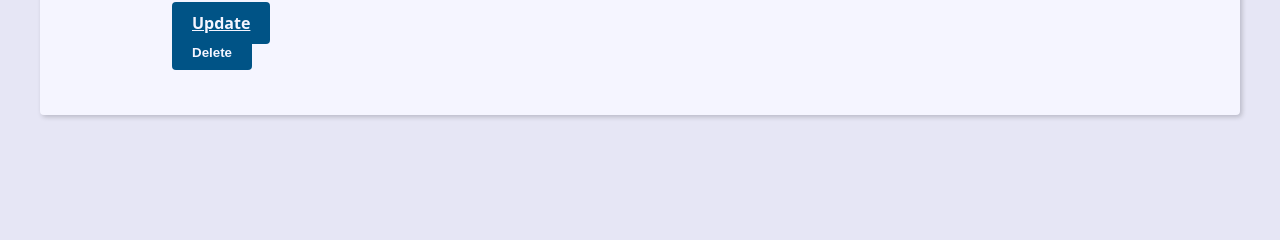
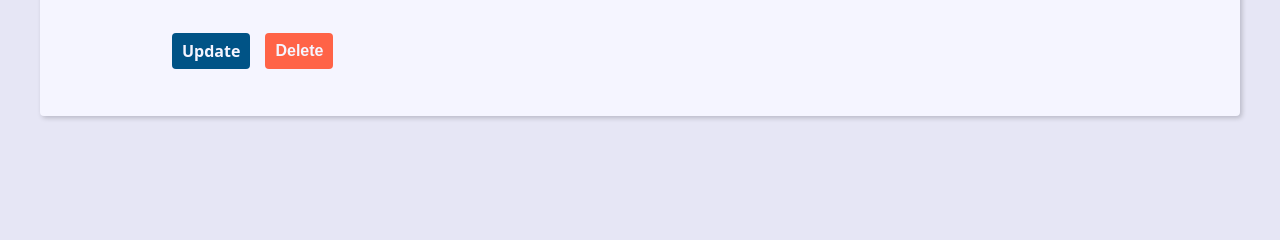
Before and after one commit to jonathanGontijo/agenda_dj, a Django app: template contact/templates/contact/contact.html in a window 1280 px wide. Shown: the part 507-747 px from the top of the page. Run offline with Django 4.2, Linux system fonts and the light colour scheme; the template is opened without the code that fills it, so the values that code supplies are empty; parts of the project's set-up code (start-up, migrations or seed data) failed here and were passed over.

Commit message:
delete button

```diff
--- a/base_static/global/css/style.css
+++ b/base_static/global/css/style.css
@@ -312,3 +312,23 @@
     filter: brightness(80%);
     box-shadow: 0 0 5px var(--link-dark-color);
   }
+
+  .contact-links {
+    margin-block: calc(var(--small-font-size) * 2);
+    display: flex;
+    align-items: center;
+    gap: 0 var(--spacing);
+  }
+
+  .btn-link {
+    font-size: var(--small-font-size);
+    text-decoration: none;
+    font-weight: bold;
+    padding: 1rem;
+    display: block;
+    line-height: var(--small-font-size);
+  }
+
+  .btn-delete {
+    background: tomato;
+  }
--- a/contact/templates/contact/contact.html
+++ b/contact/templates/contact/contact.html
@@ -14,12 +14,19 @@
     <p><b>Category:</b> {{ contact.category.name }}</p>
 
     <div class="contact-links">
-      <a class = "btn btn-link" href="{% url 'contact:update' contact.id %}">Update</a>
+      <a class="btn btn-link" href="{% url 'contact:update' contact.id %}">Update</a>
 
-      <form action ="{% url 'contact:delete' contact.id %}" method="POST">
+      <form action="{% url 'contact:delete' contact.id %}" method="POST">
         {% csrf_token %}
-        <button class="btn btn-link btn-delete" type="submit">Delete</button>
+
+        {% if confirmation == 'no' %}
+          <input type="hidden" name="confirmation" value="yes">
+          <button class="btn btn-link btn-delete" type="submit">Confirma?</button>
+        {% else %}
+          <button class="btn btn-link btn-delete" type="submit">Delete</button>
+        {% endif %}
       </form>
     </div>
+
   </div>
 {% endblock content %}
```
Also changed, not shown: contact/views/contact_forms.py (+14 -2 lines).
